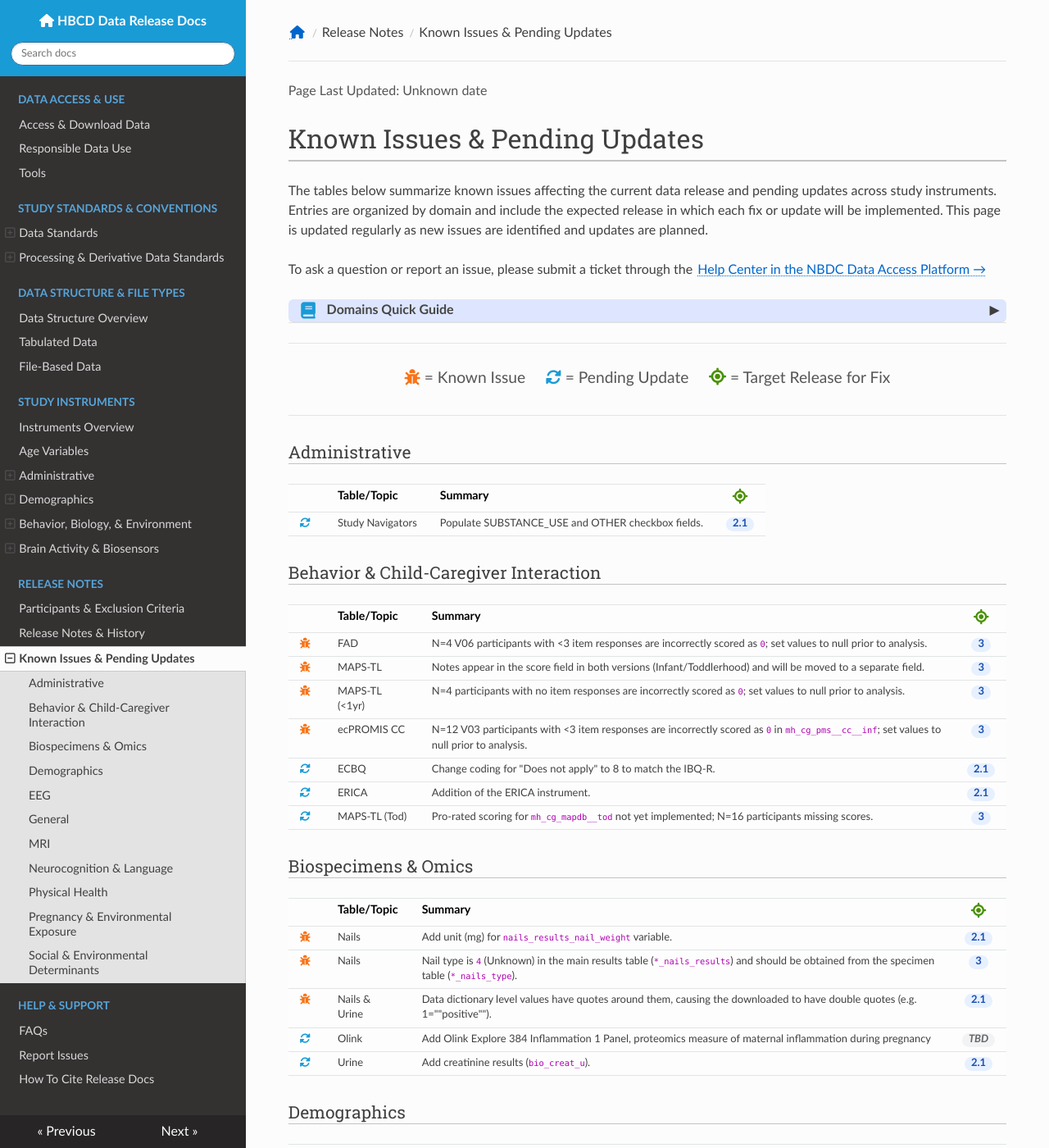
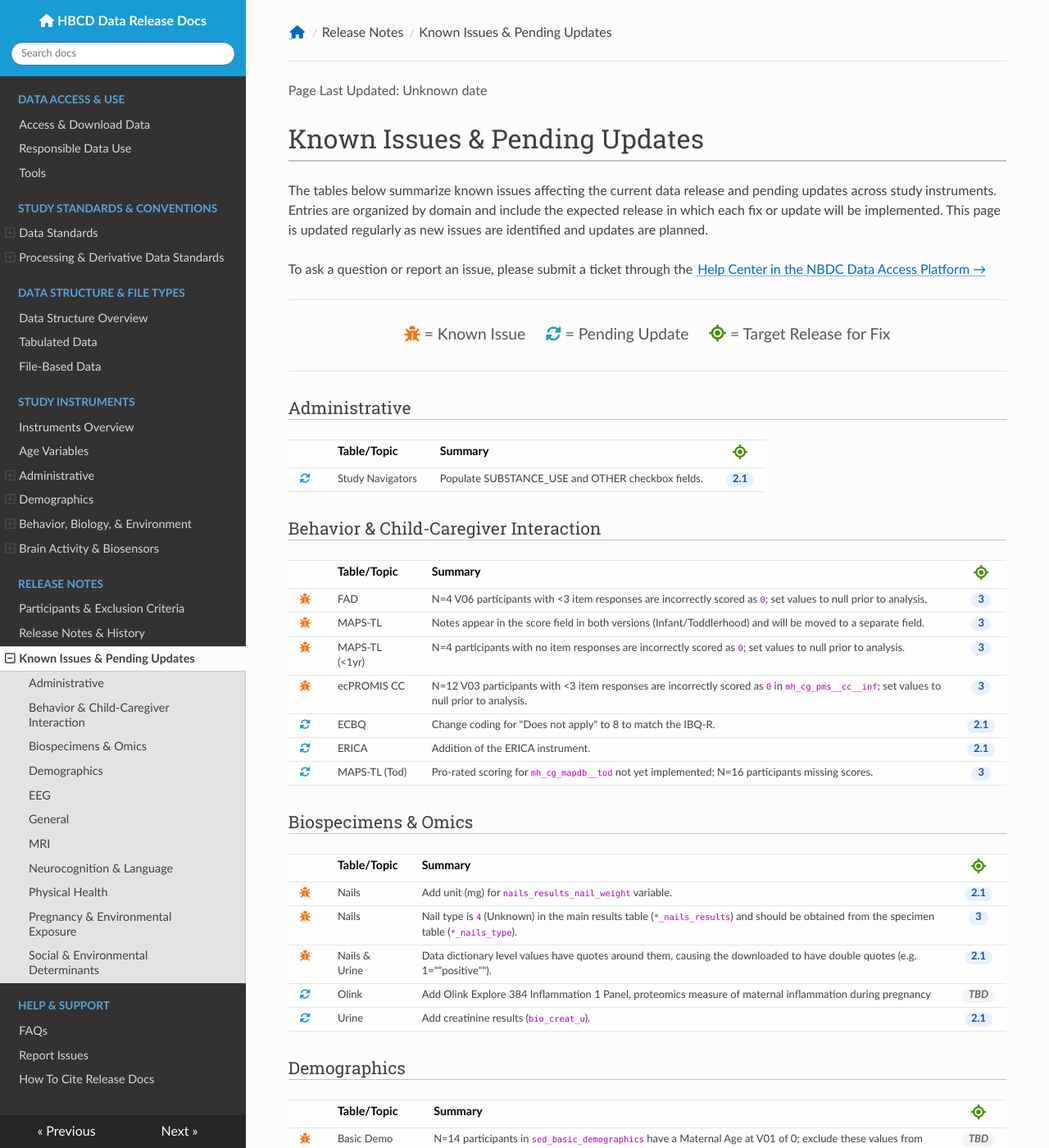
Before and after one commit to nbdc-datahub/hbcd-docs, an MkDocs documentation site: the page built from docs/changelog/issues-updates.md, in a window 1280 px wide and 1400 px high. Shown: the whole window at 82% size. Built offline with MkDocs 1.6.1, drawn with Linux system fonts in a browser that asks for light colours; nearby versions of some CDN libraries.

Commit message:
remove domains table from known issues page

```diff
--- a/docs/changelog/issues-updates.md
+++ b/docs/changelog/issues-updates.md
@@ -35,25 +35,6 @@
   margin-right: 0.4em;
   font-size: 1em;
 }
-/* DOMAINS LEGEND*/
-.study-legend {
-  width: 100%;
-  border-collapse: collapse;
-  table-layout: fixed;
-  font-size: 1.0em;
-}
-.study-legend td {
-  vertical-align: top !important;
-  padding-top: 0;
-  line-height: 1.5;
-  border-left: 3px solid transparent;
-}
-.study-legend i {
-  margin-right: 6px;
-  color: #0077ff;
-  width: 18px;
-  text-align: center;
-}
 </style>
 
 # Known Issues & Pending Updates
@@ -61,43 +42,6 @@
 The tables below summarize known issues affecting the current data release and pending updates across study instruments. Entries are organized by domain and include the expected release in which each fix or update will be implemented. This page is updated regularly as new issues are identified and updates are planned.
 
 To ask a question or report an issue, please submit a ticket through the [Help Center in the NBDC Data Access Platform →](https://nbdc.lassoinformatics.com/issue-tracker)
-
-<div id="domains" class="table-banner" onclick="toggleCollapse(this)">
-  <span class="emoji"><i class="fa fa-book"></i></span>
-  <span class="text-with-link">
-    <span class="text">Domains Quick Guide</span>
-    <a class="anchor-link" href="#domains" title="Copy link">
-      <i class="fa-solid fa-link"></i>
-    </a>
-  </span>
-  <span class="arrow">▸</span>
-</div>
-<div class="collapsible-content">
-<p><i>Click icons to view full list of associated instruments.</i></b></p>
-<table class="study-legend">
-<tbody>
-<tr>
-<td>
-<a style="margin-left: 2px;" href="../../instruments/#adm" target="_blank"><i class="fa fa-clipboard-list"></i></a> Administrative<br>
-<a style="margin-left: 2px;" href="../../instruments/#demo" target="_blank"><i class="fas fa-id-card"></i></a> Demographics<br><br>
-<b>Brain Activity & Biosensors</b><br>
-<a style="margin-left: 2px;" href="../../instruments/#eeg" target="_blank"><i class="fa-solid fa-file-waveform"></i></a> EEG<br>
-<a style="margin-left: 2px;" href="../../instruments/#mri" target="_blank"><i class="fa fa-brain"></i></a> Imaging<br>
-<a style="margin-left: 2px;" href="../../instruments/#sensors" target="_blank"><i class="fa fa-microchip"></i></a> Novel Technologies & Wearable Sensors
-</td>
-<td>
-<b>Behavior, Biology, & Environment</b><br>
-<a style="margin-left: 2px;" href="../../instruments/#mh" target="_blank"><i class="fa fa-people-arrows"></i></a> Behavior & Caregiver–Child Interaction<br>
-<a style="margin-left: 2px;" href="../../instruments/#biospec" target="_blank"><i class="fa fa-vial"></i></a> Biospecimen & Omics<br>
-<a style="margin-left: 2px;" href="../../instruments/#ncl" target="_blank"><i class="fa-solid fa-puzzle-piece"></i></a> Neurocognition & Language<br>
-<a style="margin-left: 2px;" href="../../instruments/#ph" target="_blank"><i class="fa fa-heart-pulse"></i></a> Physical Health<br>
-<a style="margin-left: 2px;" href="../../instruments/#pex" target="_blank"><i class="fa-solid fa-baby"></i></a> Pregnancy & Exposure, Including Substance Use<br>
-<a style="margin-left: 2px;" href="../../instruments/#sed" target="_blank"><i class="fas fa-city"></i></a> Social & Environmental Determinants
-</td>
-</tr>
-</tbody>
-</table>
-</div>
 
 ---
 
@@ -108,7 +52,6 @@ To ask a question or report an issue, please submit a ticket through the [Help C
 </p>
 
 ---
-
 
 <!-- BEGIN KNOWN_ISSUES_TABLE -->
 ### Administrative
```
